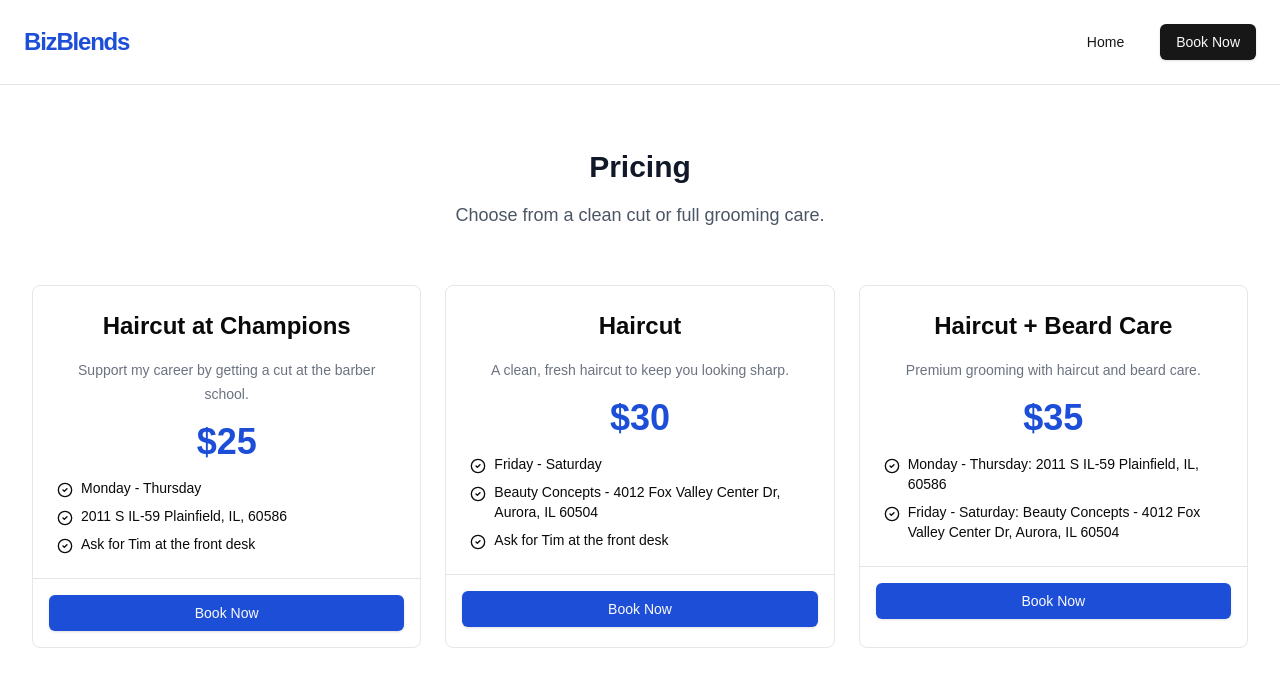
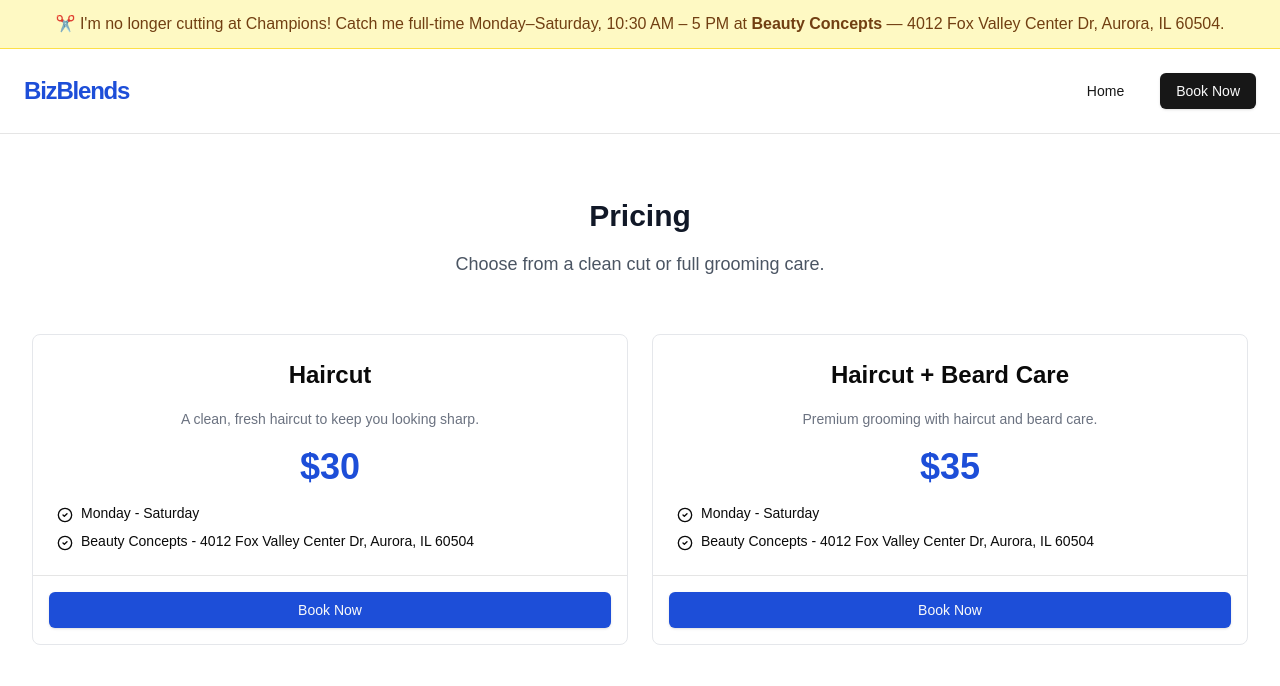
Before and after one commit to rajamalakanti/biz-blends, a Next.js app: page /book in a window 1280 px wide. Shown: the top 686 px of the page. Built offline with nearby package versions, Linux system fonts and the light colour scheme.

Commit message:
full time loc drop

```diff
--- a/app/book/page.tsx
+++ b/app/book/page.tsx
@@ -15,35 +15,23 @@ const BookPage = () => {
           <div className='h-6'/>
 
           {/* Responsive Grid for Pricing Cards */}
-          <div className="grid grid-cols-1 sm:grid-cols-2 lg:grid-cols-3 gap-6">
-
-            {/* Haircut at School */}
-
-            <PricingCard
-              cut="Haircut at Champions"
-              price="$25"
-              address="Monday - Thursday"
-              days="2011 S IL-59 Plainfield, IL, 60586"
-              description="Support my career by getting a cut at the barber school."
-              note ="Ask for Tim at the front desk"
-            />
+          <div className="grid grid-cols-1 sm:grid-cols-2 gap-6">
 
             {/* Haircut Pricing Card */}
             <PricingCard
               cut="Haircut"
               price="$30"
-              address="Friday - Saturday"
+              address="Monday - Saturday"
               days="Beauty Concepts - 4012 Fox Valley Center Dr, Aurora, IL 60504"
               description="A clean, fresh haircut to keep you looking sharp."
-              note="Ask for Tim at the front desk"
             />
 
             {/* Haircut + Beard Care Pricing Card */}
             <PricingCard
               cut="Haircut + Beard Care"
               price="$35"
-              address="Monday - Thursday: 2011 S IL-59 Plainfield, IL, 60586"
-              days="Friday - Saturday: Beauty Concepts - 4012 Fox Valley Center Dr, Aurora, IL 60504"
+              address="Monday - Saturday"
+              days="Beauty Concepts - 4012 Fox Valley Center Dr, Aurora, IL 60504"
               description="Premium grooming with haircut and beard care."
             />
           </div>
--- a/app/layout.tsx
+++ b/app/layout.tsx
@@ -2,6 +2,7 @@ import type { Metadata } from "next";
 import localFont from "next/font/local";
 import "./globals.css";
 import NavBar from "@/components/navbar";
+import BarberAnnouncement from "@/components/callout";
 
 const geistSans = localFont({
   src: "./fonts/GeistVF.woff",
@@ -29,6 +30,7 @@ export default function RootLayout({
       <body
         className={`${geistSans.variable} ${geistMono.variable} antialiased`}
       >
+        <BarberAnnouncement/>
         <NavBar/>
         {children}
       </body>
--- /dev/null
+++ b/components/callout.tsx
@@ -0,0 +1,12 @@
+'use client';
+
+export default function BarberAnnouncement() {
+  return (
+    <div className="w-full bg-yellow-100 text-yellow-900 text-center py-3 px-4 border-b border-yellow-300 shadow-sm">
+      <p className="text-sm md:text-base font-medium">
+        ✂️ I'm no longer cutting at Champions! Catch me full-time Monday–Saturday, 10:30 AM – 5 PM
+        at <strong>Beauty Concepts</strong> — 4012 Fox Valley Center Dr, Aurora, IL 60504.
+      </p>
+    </div>
+  );
+}
```
